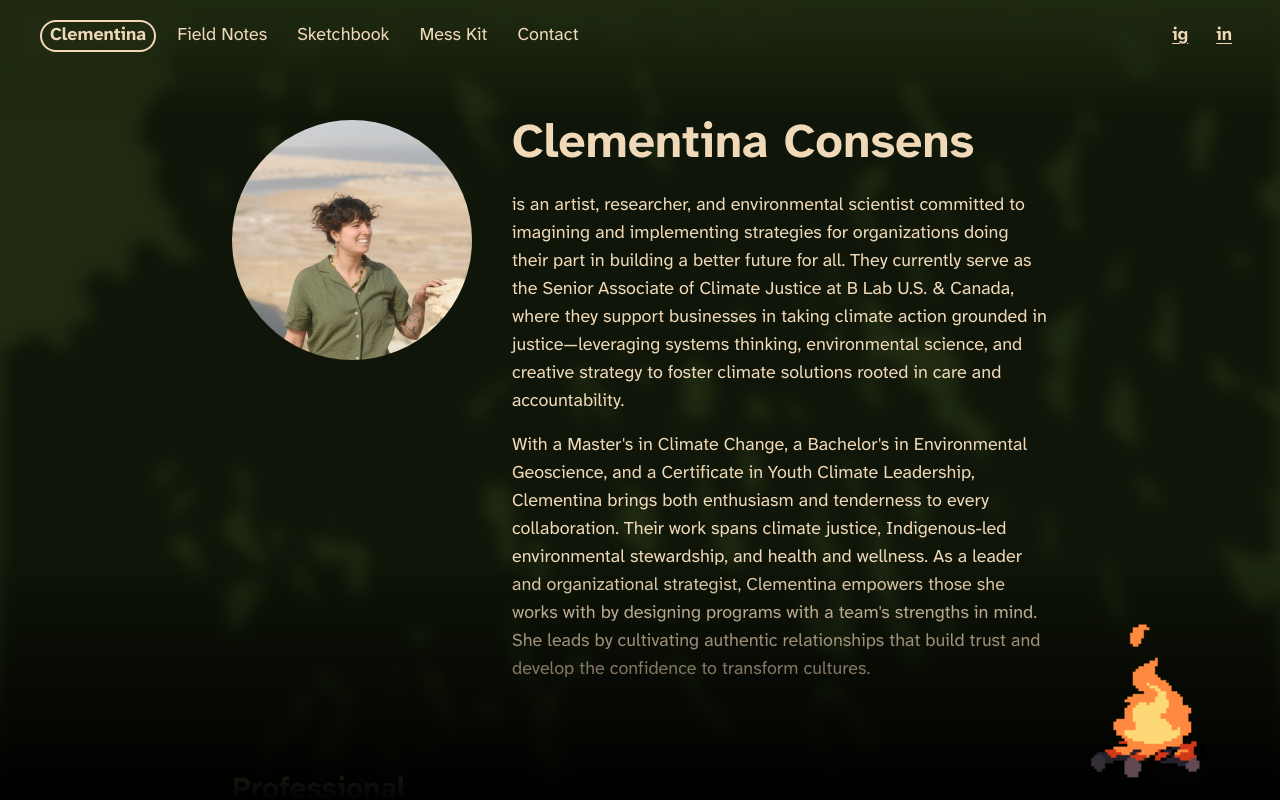
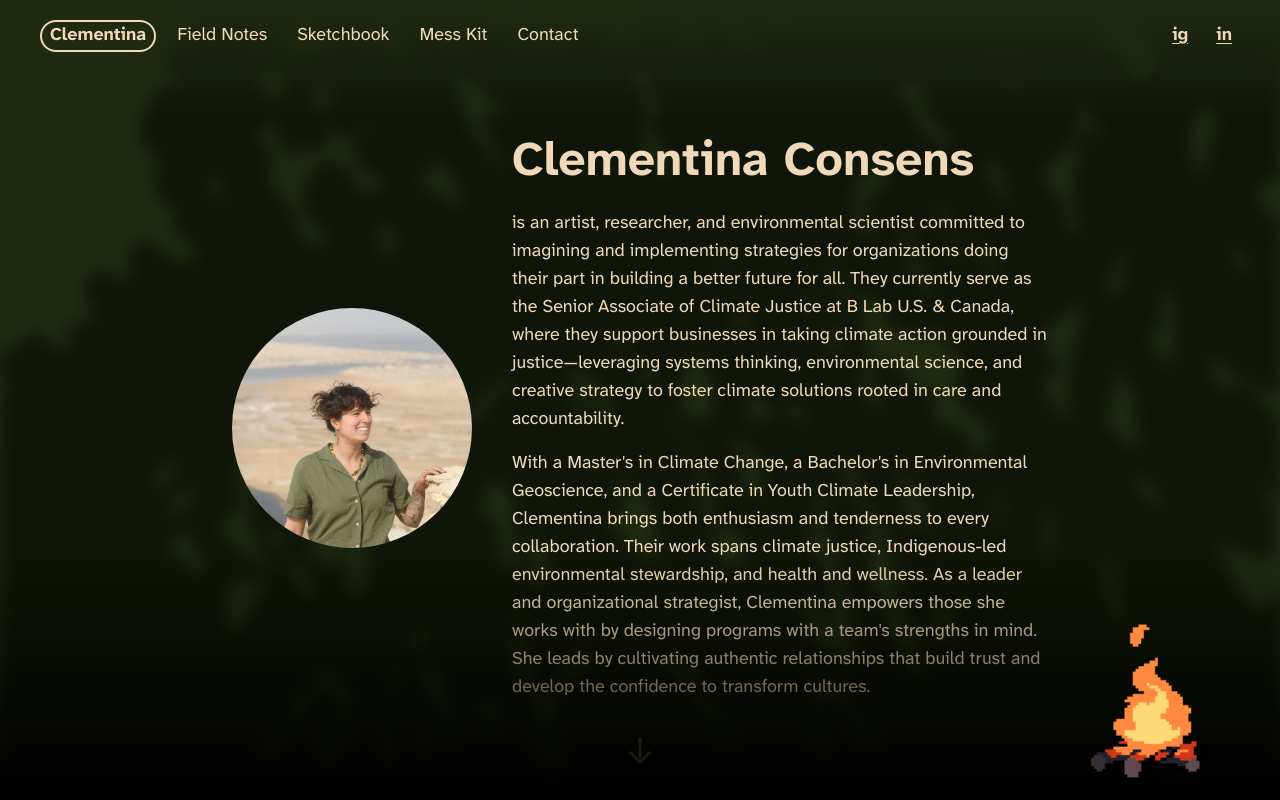
Before and after one commit to colecharb/clemi-web, a React (Vite) app: page / in a window 1280 px wide. Shown: the top 800 px of the page. Built offline with nearby package versions, Linux system fonts and the light colour scheme.

Commit message:
feat: first text in each tab gets a full-height dedicated div foe emphasis

```diff
--- /dev/null
+++ b/src/components/DownArrow.tsx
@@ -0,0 +1,12 @@
+function DownArrow() {
+  return (
+    <div
+      className='flex justify-center mt-4 mb-2 text-4xl select-none opacity-50'
+      aria-hidden='true'
+    >
+      ↓
+    </div>
+  );
+}
+
+export default DownArrow;
--- a/src/routes/Clementina.tsx
+++ b/src/routes/Clementina.tsx
@@ -1,7 +1,10 @@
+import DownArrow from '../components/DownArrow';
+
 const Clementina = () => {
   return (
     <div className='flex flex-col gap-10'>
-      <div className='flex flex-col lg:flex-row lg:place-items-start justify-center place-items-center gap-10'>
+      <div className='flex flex-col min-h-[85dvh] place-items-center justify-center'>
+        <div className='flex  flex-col lg:flex-row lg:place-items-center place-items-center gap-10'>
           <img
             className='max-h-60 w-auto rounded-full'
             src='/images/clementina.png'
@@ -11,26 +14,29 @@ const Clementina = () => {
 
             <p>
               is an artist, researcher, and environmental scientist committed to
-            imagining and implementing strategies for organizations doing their
-            part in building a better future for all. They currently serve as
-            the Senior Associate of Climate Justice at B Lab U.S. & Canada,
-            where they support businesses in taking climate action grounded in
-            justice—leveraging systems thinking, environmental science, and
-            creative strategy to foster climate solutions rooted in care and
-            accountability.
+              imagining and implementing strategies for organizations doing
+              their part in building a better future for all. They currently
+              serve as the Senior Associate of Climate Justice at B Lab U.S. &
+              Canada, where they support businesses in taking climate action
+              grounded in justice—leveraging systems thinking, environmental
+              science, and creative strategy to foster climate solutions rooted
+              in care and accountability.
             </p>
             <p>
               With a Master's in Climate Change, a Bachelor's in Environmental
               Geoscience, and a Certificate in Youth Climate Leadership,
               Clementina brings both enthusiasm and tenderness to every
               collaboration. Their work spans climate justice, Indigenous-led
-            environmental stewardship, and health and wellness. As a leader and
-            organizational strategist, Clementina empowers those she works with
-            by designing programs with a team's strengths in mind. She leads by
-            cultivating authentic relationships that build trust and develop the
-            confidence to transform cultures.
+              environmental stewardship, and health and wellness. As a leader
+              and organizational strategist, Clementina empowers those she works
+              with by designing programs with a team's strengths in mind. She
+              leads by cultivating authentic relationships that build trust and
+              develop the confidence to transform cultures.
             </p>
           </div>
+        </div>
+
+        <DownArrow />
       </div>
 
       <div>
--- a/src/routes/FieldNotes.tsx
+++ b/src/routes/FieldNotes.tsx
@@ -1,3 +1,4 @@
+import DownArrow from '../components/DownArrow';
 import type { ProfExperienceEntry } from '../components/ProfessionalExperience';
 import ProfessionalExperience from '../components/ProfessionalExperience';
 
@@ -96,14 +97,15 @@ const professionalExperiences: ProfExperienceEntry[] = [
 const FieldNotes = () => {
   return (
     <>
+      <div className='min-h-[85dvh] place-content-center'>
         <h2>Field Notes</h2>
         <p>
           Clementina Consens is a creative professional with a track record of
           designing and stewarding impactful climate action strategies rooted in
-        care, equity, and systems thinking. With over seven years of experience
-        in stakeholder engagement, holistic project management, equitable data
-        analysis, and regenerative research, they bring a grounded,
-        collaborative presence to every project.
+          care, equity, and systems thinking. With over seven years of
+          experience in stakeholder engagement, holistic project management,
+          equitable data analysis, and regenerative research, they bring a
+          grounded, collaborative presence to every project.
         </p>
         <p>
           Their work spans climate justice, Indigenous-led environmental
@@ -115,9 +117,12 @@ const FieldNotes = () => {
         </p>
         <p>
           Their strength lies in cultivating spaces for shared visioning and
-        creative problem-solving, and in building bridges across disciplines to
-        spark meaningful, lasting change.
+          creative problem-solving, and in building bridges across disciplines
+          to spark meaningful, lasting change.
         </p>
+
+        <DownArrow />
+      </div>
 
       <div>
         <h3>Education</h3>
--- a/src/routes/Sketchbook.tsx
+++ b/src/routes/Sketchbook.tsx
@@ -1,11 +1,12 @@
+import DownArrow from '../components/DownArrow';
 import Sketch, { type SketchProps } from '../components/SketchbookEntry';
 
 const SKETCHES: SketchProps[] = [
-  {
-    title: 'Animation Projects',
-    abstract:
-      'A collection of animation projects exploring various techniques and storytelling methods.',
-  },
+  // {
+  //   title: 'Animation Projects',
+  //   abstract:
+  //     'A collection of animation projects exploring various techniques and storytelling methods.',
+  // },
   {
     title: 'Rooted and Rising (Short Film)',
     abstract:
@@ -58,16 +59,19 @@ const SKETCHES: SketchProps[] = [
 const Sketchbook = () => {
   return (
     <>
-      <h2>Sketch Book</h2>
-      <p>
-        Clementina Consens is an artist and storyteller whose work moves at the
-        intersection of cinematography, animation, and community memory. Guided
-        by themes of resilience, community and reconnection to land, their
-        practice explores how visual media can serve as both a tool for healing
-        and a catalyst for collective imagination. With a focus on the tactile,
-        the intimate, and the transformative, Clementina's projects illuminate
-        the sacred ties between people, place, and presence.
-      </p>
+      <div className='min-h-[85dvh] place-content-center'>
+        <h2>Sketch Book</h2>
+        <p>
+          Clementina Consens is an artist and storyteller whose work moves at
+          the intersection of cinematography, animation, and community memory.
+          Guided by themes of resilience, community and reconnection to land,
+          their practice explores how visual media can serve as both a tool for
+          healing and a catalyst for collective imagination. With a focus on the
+          tactile, the intimate, and the transformative, Clementina's projects
+          illuminate the sacred ties between people, place, and presence.
+        </p>
+        <DownArrow />
+      </div>
       {SKETCHES.map((sketch, index) => (
         <Sketch
           className={`flex items-start ${
```
Lines whose indentation alone changed are shown as unchanged.
